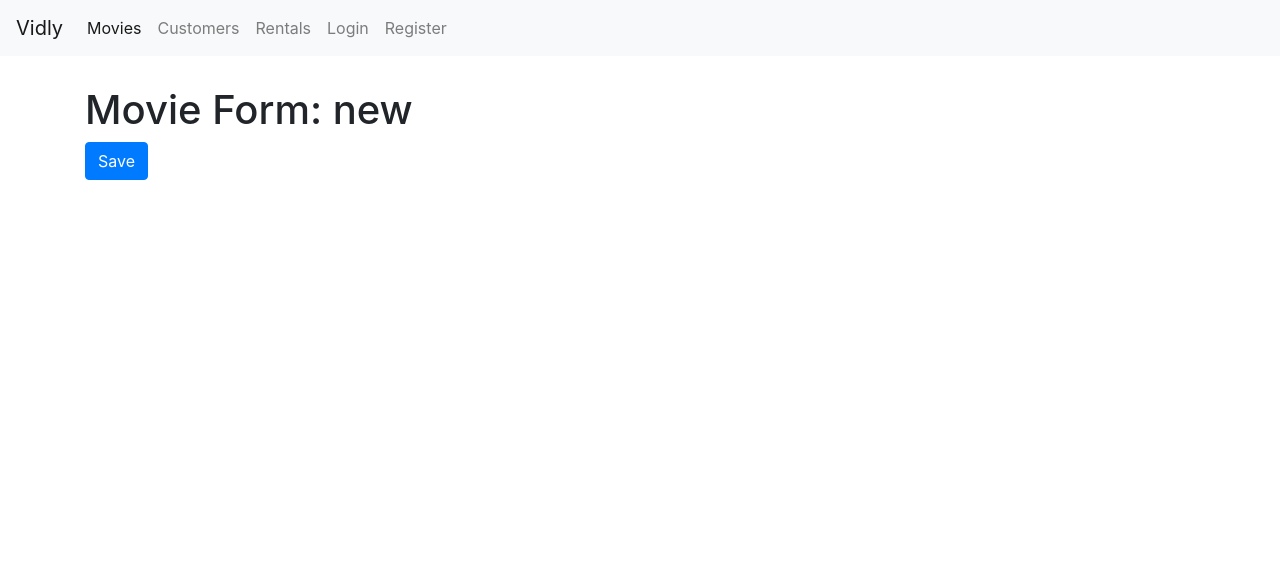
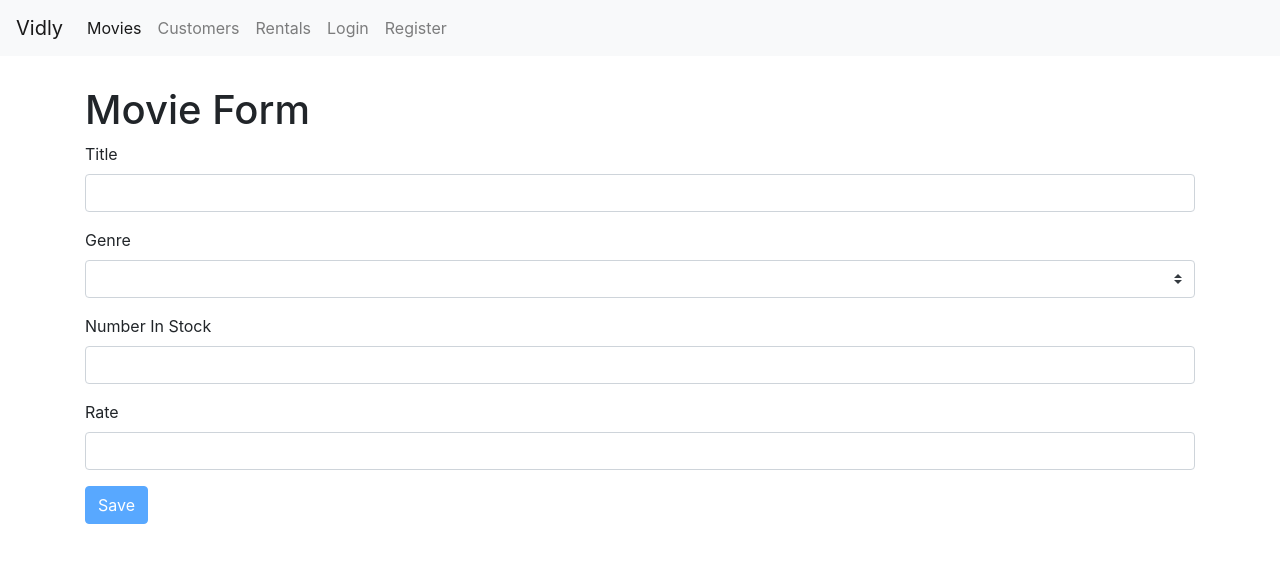
Before and after one commit to cbelogu/react-vidly, a React (Create React App) app: page /movies/new in a window 1280 px wide. Shown: the top 562 px of the page. Built offline with nearby package versions, Linux system fonts and the light colour scheme.

Commit message:
add movie in progress

```diff
--- a/src/App.js
+++ b/src/App.js
@@ -9,6 +9,7 @@ import NavBar from "./components/navBar";
 import MovieForm from "./components/movieForm";
 import LoginForm from "./components/loginForm";
 import RegisterForm from "./components/registerForm";
+import NewMovieForm from "./components/newMovieForm";
 
 class App extends Component {
   render() {
@@ -19,6 +20,7 @@ class App extends Component {
           <Switch>
             <Route path="/register" component={RegisterForm} />
             <Route path="/login" component={LoginForm} />
+            <Route path="/movies/new" component={NewMovieForm} />
             <Route path="/movies/:id" component={MovieForm} />
             <Route path="/movies" component={Movies} />
             <Route path="/customers" component={Customers} />
--- a/src/components/common/form.jsx
+++ b/src/components/common/form.jsx
@@ -1,6 +1,7 @@
 import React, { Component } from "react";
 import Joi from "joi-browser";
 import Input from "./input";
+import Select from "./select";
 
 class Form extends Component {
   state = {
@@ -54,7 +55,7 @@ class Form extends Component {
     );
   };
 
-  renderInput = (name, label, type = 'text') => {
+  renderInput = (name, label, type = "text") => {
     const { data, errors } = this.state;
     return (
       <Input
@@ -67,6 +68,20 @@ class Form extends Component {
       />
     );
   };
+
+  renderSelect = (name, label, items) => {
+    const { data, errors } = this.state;
+    return (
+      <Select
+        items={items}
+        label={label}
+        name={name}
+        onChange={this.handleChange}
+        value={data[name]}
+        errors={errors[name]}
+      />
+    );
+  };
 }
 
 export default Form;
--- /dev/null
+++ b/src/components/common/select.jsx
@@ -0,0 +1,17 @@
+import React from "react";
+
+const Select = ({ name, label, onChange, items }) => {
+  return (
+    <div className="form-group">
+      <label htmlFor={name}>{label}</label>
+      <select onChange={onChange} name={name} id={name} className="custom-select">
+        <option defaultValue />
+        {items.map(item => (
+          <option key={item._id} value={item._id}>{item.name}</option>
+        ))}
+      </select>
+    </div>
+  );
+};
+
+export default Select;
--- a/src/components/movies.jsx
+++ b/src/components/movies.jsx
@@ -6,6 +6,7 @@ import ListGroup from './common/listgroup';
 import { getGenres } from '../services/fakeGenreService';
 import MoviesTable from './moviesTable';
 import _ from 'lodash';
+import { NavLink } from 'react-router-dom';
 
 class Movies extends Component {
 	state = {
@@ -77,6 +78,7 @@ class Movies extends Component {
                         />
 				</div>
 				<div className="col">
+					<NavLink to="/movies/new" className="btn btn-primary m-2">New Movie</NavLink>
 					<p>Showing {filteredMovieCount} movies from the database</p>
                     <MoviesTable
                         movies={movies}
--- /dev/null
+++ b/src/components/newMovieForm.jsx
@@ -0,0 +1,66 @@
+import React, { Component } from "react";
+import Form from "./common/form";
+import Joi from "joi-browser";
+import { getGenres } from '../services/fakeGenreService';
+import { saveMovie } from '../services/fakeMovieService';
+
+class NewMovieForm extends Form {
+  state = {
+    data: {
+      title: "",
+      genre: '',
+      numberInStock: "",
+      rate: ""
+    },
+    errors: {}
+  };
+
+  schema = {
+    title: Joi.string()
+      .required()
+      .label("Title"),
+    genre: Joi.string()
+      .required()
+      .regex(/^[a-zA-Z0-9]{3,30}$/)
+      .label("Genre"),
+    numberInStock: Joi.number()
+      .integer()
+      .min(0)
+      .max(100)
+      .label("Number In Stock"),
+    rate: Joi.number()
+      .integer()
+      .min(0)
+      .max(10)
+      .label("Rate")
+  };
+
+  doSubmit = () => {
+    const movie = {
+        'name': this.state.data.title,
+        'genre': this.state.data.genre,
+        'numberInStock': this.state.data.numberInStock,
+        'dailyRentalRate': this.state.data.rate
+    };
+    console.log(movie);
+    saveMovie(movie);
+
+  }
+
+  render() {
+    return (
+      <React.Fragment>
+        <h1>Movie Form</h1>
+        <form onSubmit={this.handleSubmit}>
+          {this.renderInput("title", "Title")}
+          {this.renderSelect("genre", "Genre", getGenres())}
+          {this.renderInput("numberInStock", "Number In Stock", "number")}
+          {this.renderInput("rate", "Rate", "number")}
+          {this.renderSubmitButton("Save")}
+        </form>
+      </React.Fragment>
+    );
+  }
+}
+
+export default NewMovieForm;
```
